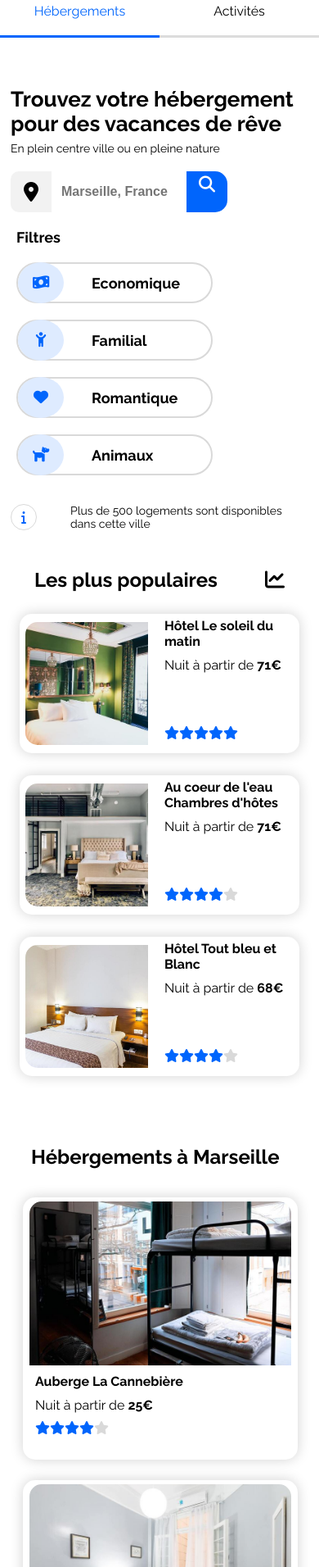
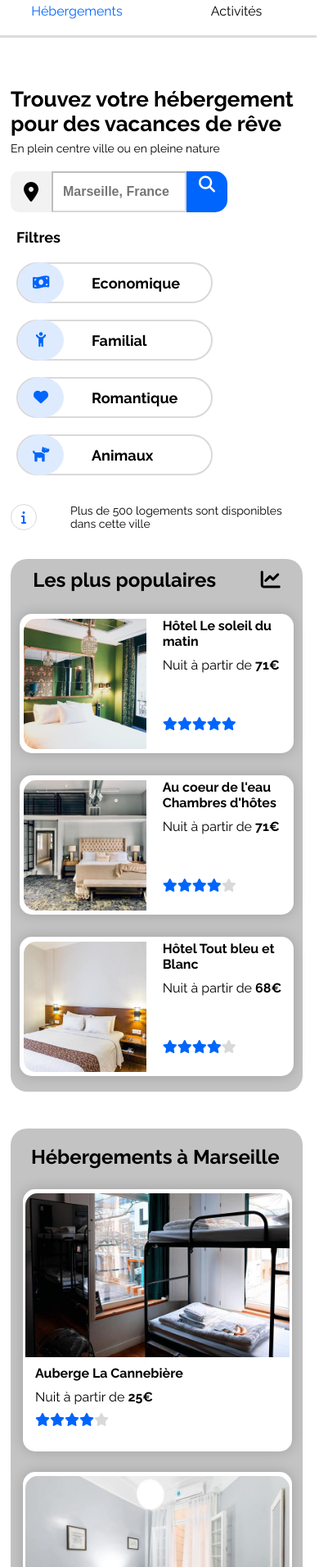
Before and after one commit to AmrAmrA/P2.OpenClassRooms.github.io, a plain HTML site: page index.html in a window 390 px wide. Shown: the part 88-2000 px from the top of the page at 82% size. Drawn offline with Linux system fonts and the light colour scheme.

Commit message:
Corrections 48h

```diff
--- a/Style/queries.css
+++ b/Style/queries.css
@@ -1,3 +1,7 @@
+@media screen and (max-width: 1356px) {
+
+}
+
 /* Hostings in Marseille display */
 @media screen and (max-width: 1038px) {
     .lodging_choices {
@@ -16,9 +20,9 @@
     .filters_section,
     .lodging_availability,
     main,
-    .activities, footer {
+    .activities, footer, .header_nav  {
         margin-left: 13px;
-        margin-right: 13px;
+        margin-right: 20px;
     }
     }
 /* Responsive Design for the header section */
@@ -48,13 +52,13 @@
             text-align: center;
             width: 50%;
         }
-        .lodging_link {
+        .header_nav a   {
+            border-bottom: 3px solid rgba(128, 128, 128, 0.274);
+        }
+         .lodging_link:hover  {
             border-bottom: 3px solid #0065FC;
         }
-        .activities_link {
-            border-bottom: 3px solid rgba(128, 128, 128, 0.274);
-        }
-        .activities_link:hover {
+         .activities_link:hover  {
             border-bottom: 3px solid #0065FC;
         }
         .header_nav a::before {
@@ -111,6 +115,13 @@
     justify-content : center;
     order : 2;
     }
+
+    .lodging_choices img {
+        width: 97.3%;
+        height: 200px;
+        display: block;
+        margin: 3px auto 0;
+    }
     /* Responsive design for the most popular hostings */
     .popular_card {
     margin : 10px auto;
@@ -131,6 +142,13 @@
     @media screen and (max-width: 615px) {
     .lodging_card {
     width : 500px;
+    }
+
+    .lodging_choices img {
+        width: 98%;
+        height: 200px;
+        display: block;
+        margin: 5px auto 0;
     }
     .lodging_stars {
         width: 18%;
--- a/Style/style.css
+++ b/Style/style.css
@@ -30,17 +30,21 @@
     }
     /* Animation on the hover for the links in the nav  */
     .lodging_link::before {
-    content : "";
-    display : block;
-    position : relative;
-    top : -37px;
-    width : 100%;
-    height : 2px;
-    transition: background-color 0.5s ease-in-out;
-    background-color: #0065FC;
+     content: "";
+     display: block;
+     position: relative;
+     top: -37px;
+     width: 0;
+     height: 2px;
+     transition: background-color 0.5s ease-in-out;
+     background-color: #0065FC;
+     transform: translateX(-10px);
     }
     .lodging_link {
         color: #0065FC;
+    }
+    .lodging_link:hover::before {
+        width: 124%;
     }
 
     .activities_link:visited {
@@ -59,10 +63,11 @@
         height : 2px;
         transition: background-color 0.5s ease-in-out;
         background-color: #0065FC;
+        transform: translateX(-7px);
         }
 
         .activities_link:hover::before {
-            width : 100%;
+            width : 137%;
             background-color: #0065FC;
             }
 
@@ -104,12 +109,12 @@
     }
     .search_input {
     outline : none;
-    border : none;
     height : 50px;
-    width: 180px;
+    width: 185px;
     padding : 0 12px;
     font-weight : 700;
     font-size : 18px;
+    border-color: #7c75754b;
     }
     .search_button {
     border-radius : 0 10px 10px 0;
@@ -242,9 +247,9 @@
     align-items : center;
     }
     .hostings_container {
-    display : flex;
-    width : 100%;
-    padding : 0 0 10px 10px;
+    width: 100%;
+    position: relative;
+    transform: translateX(10px);
     }
     /* All the hostings availables in Marseille */
     .marseille_lodging a:visited,
@@ -262,10 +267,10 @@
     gap : 25px;
     padding : 20px 13px 35px 15px;
     display : flex;
-    justify-content : center;
     flex-wrap : wrap;
     height : auto;
     border-radius : 20px;
+    background-color: #0907073d;
     }
     .lodging_choices img {
     width : 95%;
@@ -321,6 +326,7 @@
     gap : 7px;
     border-radius : 20px;
     padding : 20px;
+    background-color: #0907073d;
     }
     .popular_container {
     display : flex;
@@ -356,18 +362,18 @@
     transform : scale(1.02);
     }
     .popular_card img {
-    width : 145px;
-    height : 150px;
-    object-fit : cover;
-    aspect-ratio : 1/1;
-    border-top-left-radius : 15px;
-    border-bottom-left-radius : 15px;
-    margin : auto 0 auto 7px;
+     width: 145px;
+     height: 159px;
+     object-fit: cover;
+     aspect-ratio: 1/1;
+     border-top-left-radius: 15px;
+     border-bottom-left-radius: 15px;
+     margin: auto 0 auto 5px;
     }
     .popular_presentation {
     display : flex;
     flex-direction : column;
-    gap : 65px;
+    gap: 54px;
     margin : 5px 0 0 20px;
     }
     .title_subtitle_popular {
@@ -427,7 +433,9 @@
     }
     /* Zoom Animation on the cards */
     .activities_card {
-    transition : transform 0.5s ease-in-out;
+        transition: transform 0.5s ease-in-out;
+        box-shadow: 0px 0px 2px 4px rgba(123, 123, 123, 0.4);
+        border-radius: 15px;
     }
     .activities_card:hover {
     transform : scale(1.02);
@@ -438,6 +446,7 @@
     padding : 30px 40px;
     display : flex;
     justify-content : space-between;
+    background-color: #0907073d;
     }
     .about_us_section, .lodging_section, .assistance_section {
     display : flex;
```
